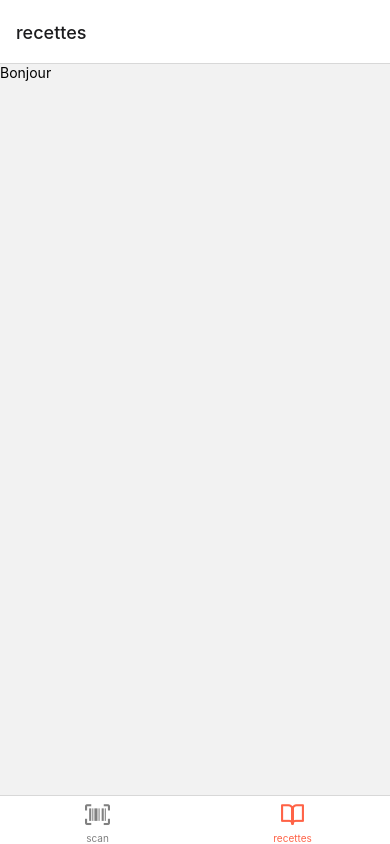
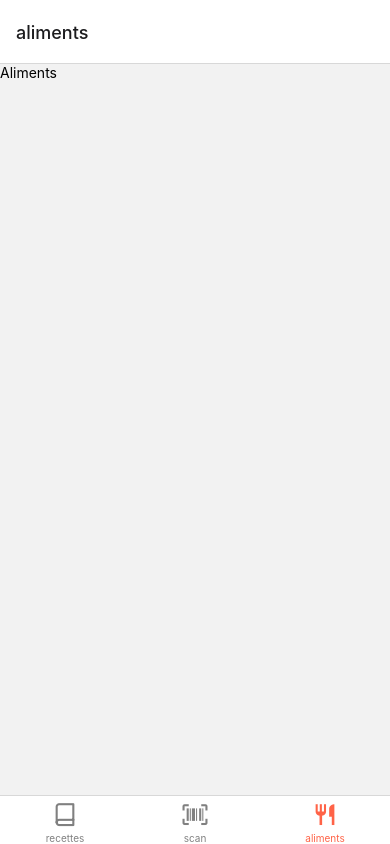
Before and after one commit to quentinleguellanff/whatsfordinner, a React Native app: screen /aliments in a window 390 px wide. Built offline with nearby package versions, Linux system fonts and the light colour scheme.

Commit message:
aliments.js created, navbar completed

```diff
--- /dev/null
+++ b/pages/aliments.js
@@ -0,0 +1,10 @@
+import React, { useState, useEffect, useRef } from 'react';
+import { StyleSheet, Text, View, SafeAreaView, TouchableOpacity, Image,  Alert, Button, Vibration } from 'react-native';
+
+export default function Aliments() {
+  return (
+    <View>
+        <Text>Aliments</Text>
+    </View>
+  );
+}
--- a/pages/navbar.js
+++ b/pages/navbar.js
@@ -7,6 +7,7 @@ import { MaterialCommunityIcons } from '@expo/vector-icons';
 
 import Recettes from './recettes';
 import Scan from './scan';
+import Aliments from './aliments';
 
 const Tab = createBottomTabNavigator();
 
@@ -29,6 +30,10 @@ export default function Navbar() {
                 iconName = focused ? 'barcode-scan' : 'barcode-scan'
                 result = <MaterialCommunityIcons name={iconName} size={size} color={color} />
               }
+              else{
+                iconName = focused ? 'silverware-fork-knife' : 'silverware-fork-knife'
+                result = <MaterialCommunityIcons name={iconName} size={size} color={color} />
+              }
 
               // You can return any component that you like here!
               return result
@@ -37,8 +42,9 @@ export default function Navbar() {
             tabBarInactiveTintColor: 'gray',
           })}
     >
+      <Tab.Screen name="recettes" component={Recettes} />
       <Tab.Screen name="scan" component={Scan} />
-      <Tab.Screen name="recettes" component={Recettes} />
+      <Tab.Screen name="aliments" component={Aliments} />
     </Tab.Navigator>
   );
 }
--- a/pages/recettes.js
+++ b/pages/recettes.js
@@ -4,7 +4,7 @@ import { StyleSheet, Text, View, SafeAreaView, TouchableOpacity, Image,  Alert,
 export default function Recettes() {
   return (
     <View>
-        <Text>Bonjour</Text>
+        <Text>Recettes</Text>
     </View>
   );
 }
```
